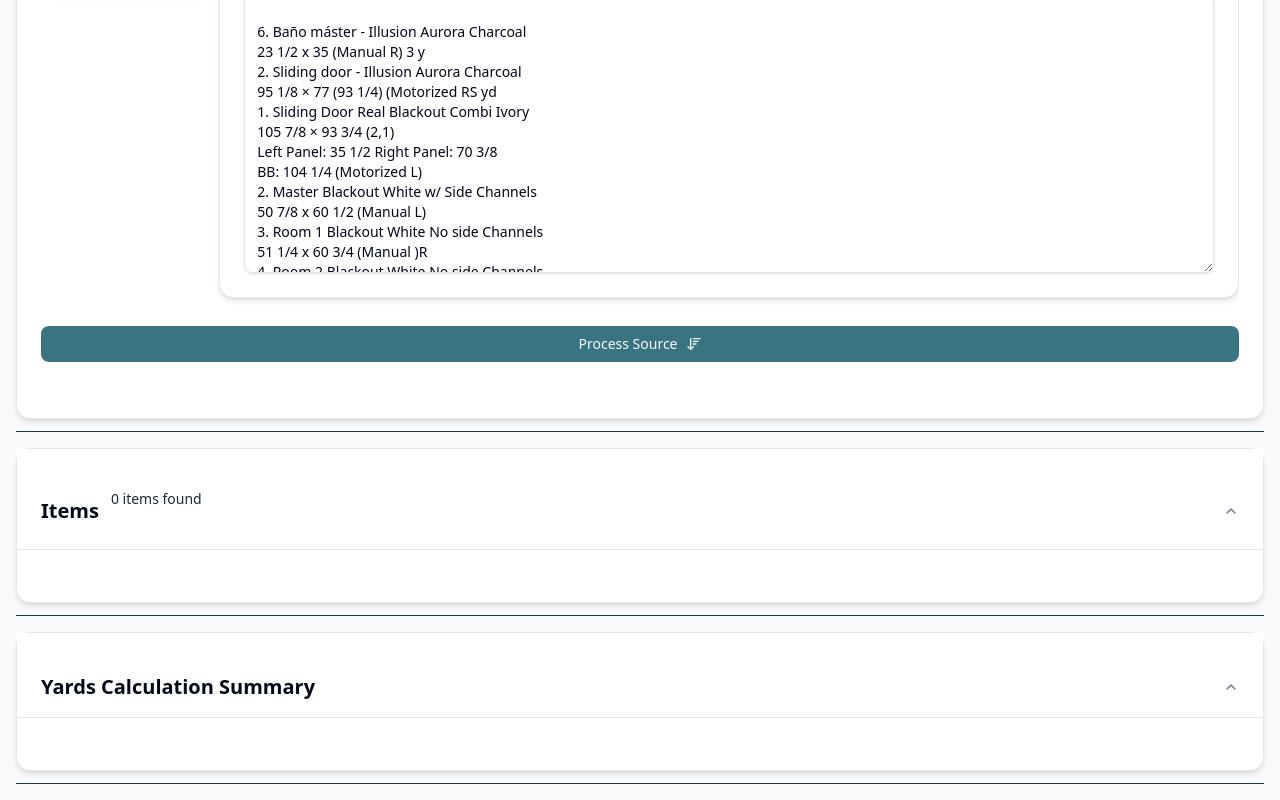
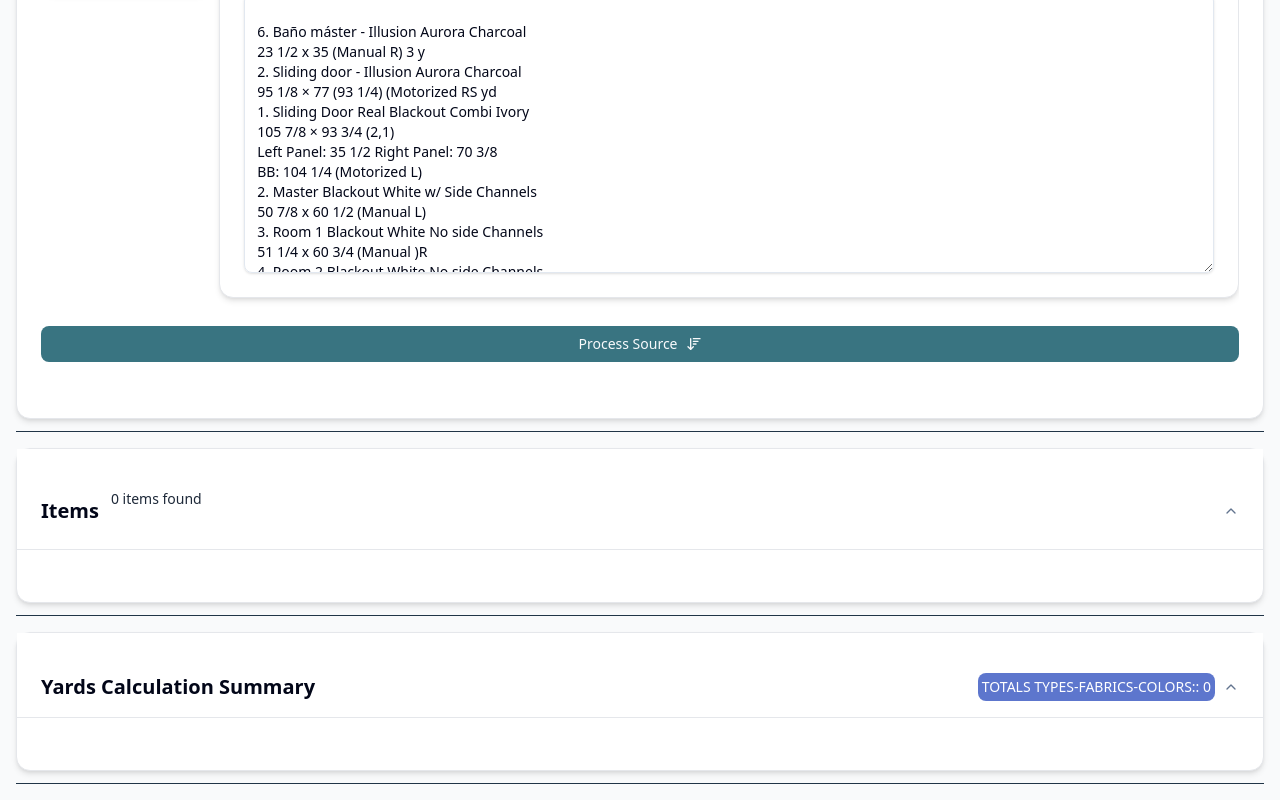
Before and after one commit to joasegovia9427/telascalculo, a React (Vite) app: page /calculator in a window 1280 px wide. Shown: the part 375-1175 px from the top of the page. Built offline with nearby package versions, Linux system fonts and the light colour scheme.

Commit message:
chore: improve colors and wording

```diff
--- a/src/screens/calculator/InvoicesProcessedList.tsx
+++ b/src/screens/calculator/InvoicesProcessedList.tsx
@@ -1,5 +1,3 @@
-import { SquareSigmaIcon } from 'lucide-react';
-
 import { Card, CardDescription, CardHeader, CardTitle } from '~/components/ui';
 import {
     Accordion,
@@ -36,10 +34,8 @@ export const InvoicesProcessedList = ({ list }: { list: Item[] }) => {
                                 )}
                                 {unknownDataCounter === 0 &&
                                     list.length > 0 && (
-                                        <div className="flex w-auto shrink-0 flex-row items-center gap-2 rounded-md bg-green-600 p-3 text-white">
+                                        <div className="flex w-auto shrink-0 flex-row items-center gap-2 rounded-md bg-green-600/70 p-1 text-white">
                                             No unknown data found. All OK 😉.
-                                            Calculate Yards
-                                            <SquareSigmaIcon />
                                         </div>
                                     )}
                             </CardDescription>
--- a/src/screens/calculator/YardsCalculation.tsx
+++ b/src/screens/calculator/YardsCalculation.tsx
@@ -1,4 +1,10 @@
-import { Card, CardHeader, CardTitle, ItemPill } from '~/components/ui';
+import {
+    Card,
+    CardDescription,
+    CardHeader,
+    CardTitle,
+    ItemPill,
+} from '~/components/ui';
 import {
     Accordion,
     AccordionContent,
@@ -21,7 +27,15 @@ export const YardsCalculation = ({ list }: { list: Item[] }) => {
                             headerClassName="flex-1"
                             className="flex-1 [&>svg]:ml-2"
                         >
-                            <CardTitle>Yards Calculation Summary</CardTitle>
+                            <CardTitle className="flex-1">
+                                Yards Calculation Summary
+                            </CardTitle>
+                            <CardDescription className="flex w-full flex-1 justify-end">
+                                <div className="flex w-auto shrink-0 flex-row items-center gap-2 rounded-md bg-blue-800/70 p-1 text-white">
+                                    TOTALS TYPES-FABRICS-COLORS::{' '}
+                                    {yardsByTypeFabricColor.length}
+                                </div>
+                            </CardDescription>
                         </AccordionTrigger>
                     </CardHeader>
 
```
